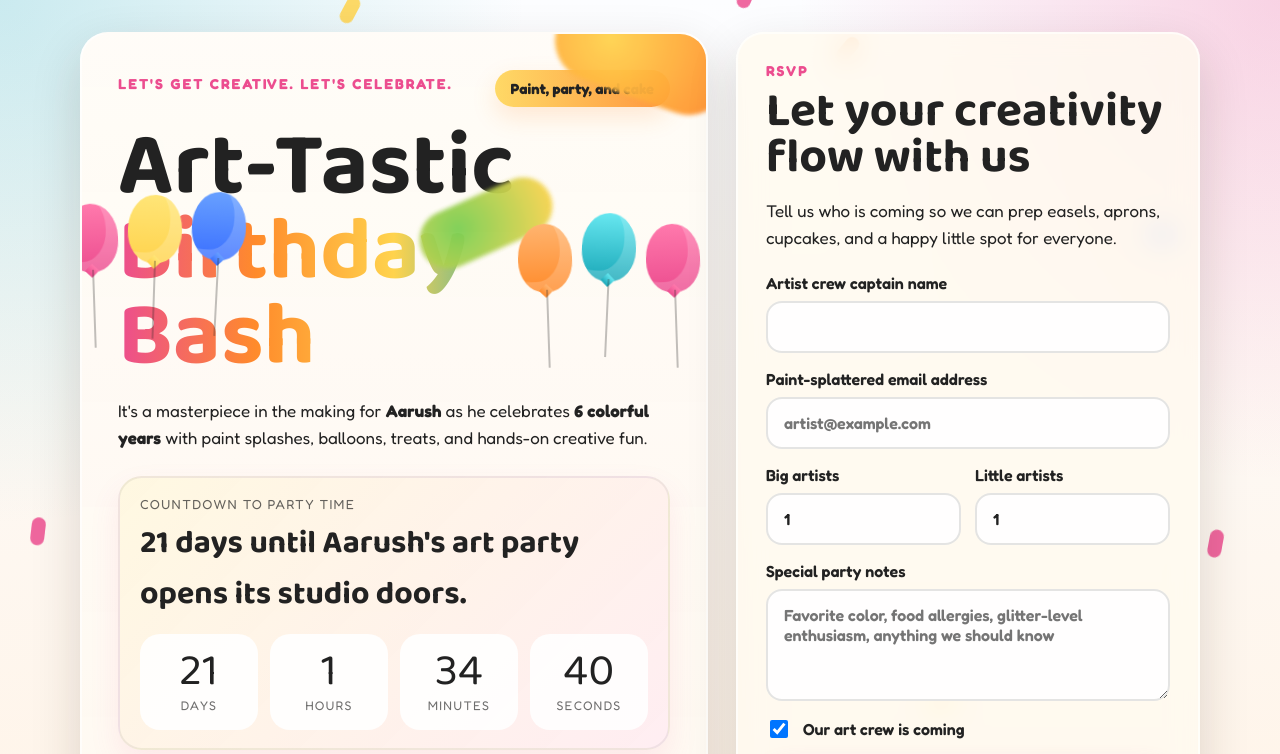
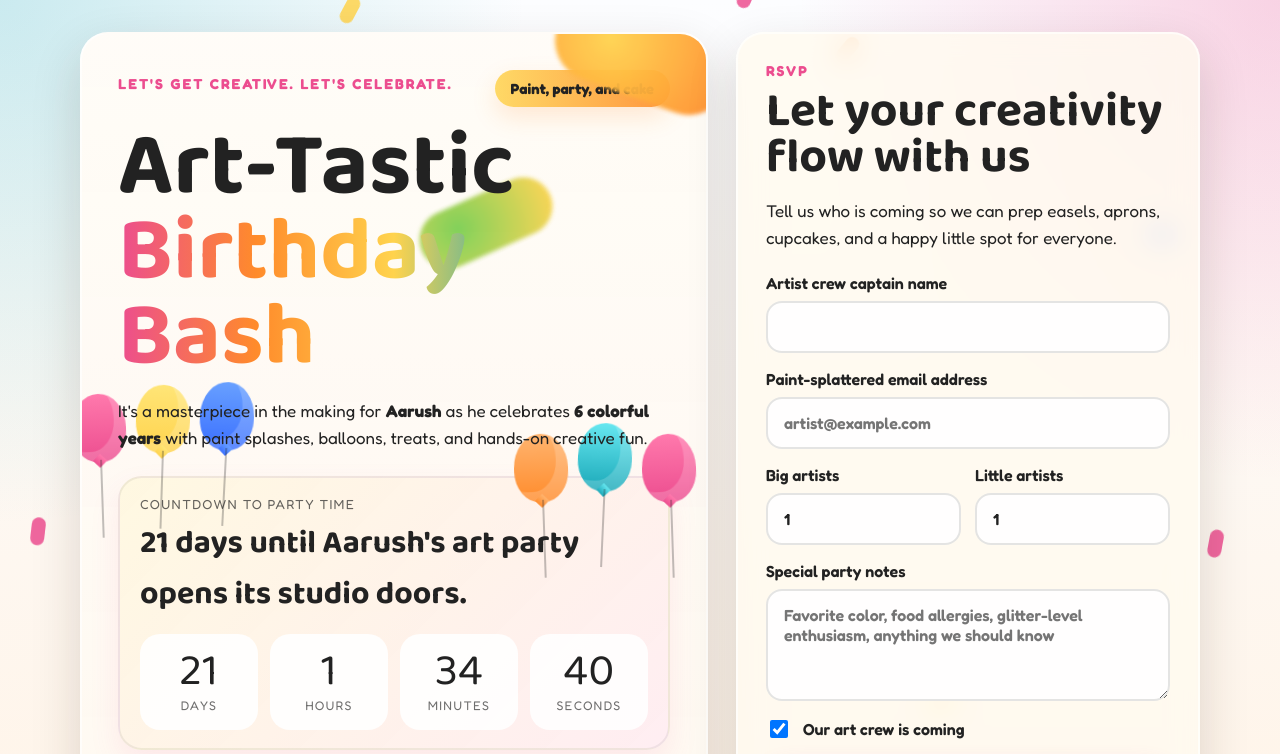
Before and after one commit to aravind2106/birthday, a website: page public/index.html in a window 1280 px wide. Shown: the top 754 px of the page. Drawn offline with Linux system fonts and the light colour scheme.

Commit message:
Move balloons below headline

```diff
--- a/public/styles.css
+++ b/public/styles.css
@@ -138,6 +138,8 @@ body {
 }
 
 .headline-wrap {
+  position: relative;
+  z-index: 2;
   max-width: 44rem;
 }
 
@@ -417,17 +419,17 @@ h2 {
   position: absolute;
   display: flex;
   gap: 10px;
-  z-index: 0;
+  z-index: 1;
 }
 
 .balloon-left {
-  top: 170px;
-  left: -18px;
+  top: 360px;
+  left: -10px;
 }
 
 .balloon-right {
-  top: 190px;
-  right: 6px;
+  top: 400px;
+  right: 10px;
 }
 
 .balloon {
```
